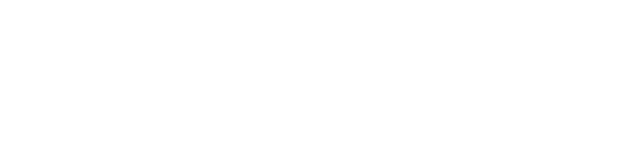
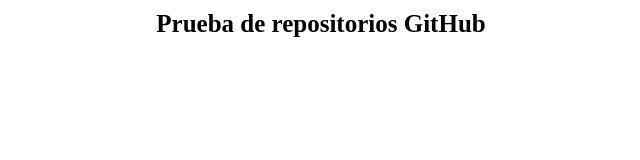
Before and after one commit to Cxkies/prueba, a plain HTML site: page index.html in a window 1280 px wide. Shown: the whole page, without its empty margins (319-959 px from the left). Drawn offline with Linux system fonts and the light colour scheme.

Commit message:
Estructura html con css linkeado

```diff
--- a/css/style.css
+++ b/css/style.css
@@ -1,3 +1,8 @@
 * {
     margin: 5px;
 }
+
+h1 {
+    font-size: 25px;
+    text-align: center;
+}
--- a/index.html
+++ b/index.html
@@ -0,0 +1,15 @@
+<!DOCTYPE html>
+<html lang="es">
+
+<head>
+    <meta charset="UTF-8">
+    <meta name="viewport" content="width=device-width, initial-scale=1.0">
+    <link rel="stylesheet" href="css/style.css">
+    <title>Prueba GitHub</title>
+</head>
+
+<body>
+    <h1>Prueba de repositorios GitHub</h1>
+</body>
+
+</html>
```
